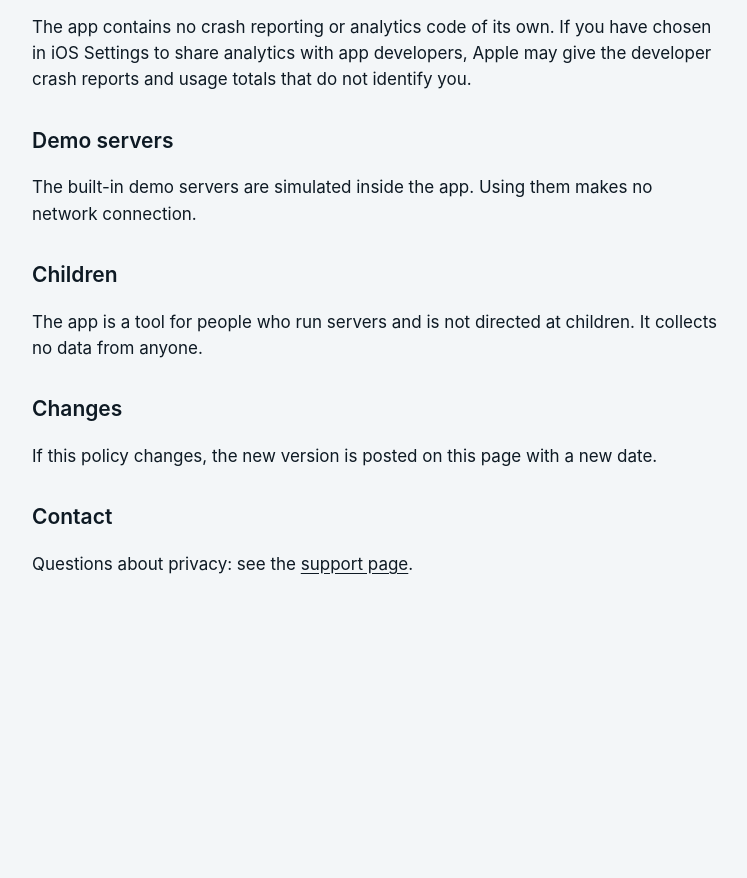
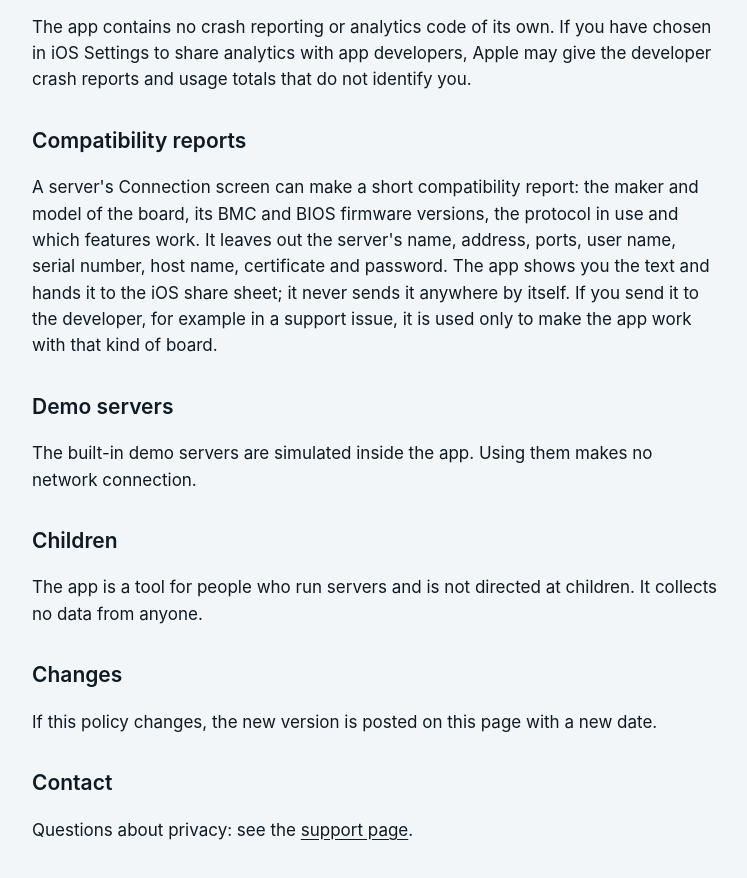
Before and after one commit to amgarcia2235/coldaisle-site, a plain HTML site: page privacy.html in a window 1280 px wide. Shown: the part 1968-2846 px from the top of the page, without its empty margins (264-1011 px from the left). Before the commit the page ends 2626 px from the top, so only its background shows below. Drawn offline with Linux system fonts and the light colour scheme.

Commit message:
Describe the compatibility report
Co-Authored-By: Claude Fable 5.2 <noreply@anthropic.com>

```diff
--- a/privacy.html
+++ b/privacy.html
@@ -49,6 +49,9 @@
 <h2>Diagnostics from Apple</h2>
 <p>The app contains no crash reporting or analytics code of its own. If you have chosen in iOS Settings to share analytics with app developers, Apple may give the developer crash reports and usage totals that do not identify you.</p>
 
+<h2>Compatibility reports</h2>
+<p>A server's Connection screen can make a short compatibility report: the maker and model of the board, its BMC and BIOS firmware versions, the protocol in use and which features work. It leaves out the server's name, address, ports, user name, serial number, host name, certificate and password. The app shows you the text and hands it to the iOS share sheet; it never sends it anywhere by itself. If you send it to the developer, for example in a support issue, it is used only to make the app work with that kind of board.</p>
+
 <h2>Demo servers</h2>
 <p>The built-in demo servers are simulated inside the app. Using them makes no network connection.</p>
 
```
Also changed, not shown: support.html (+3 -0 lines).
